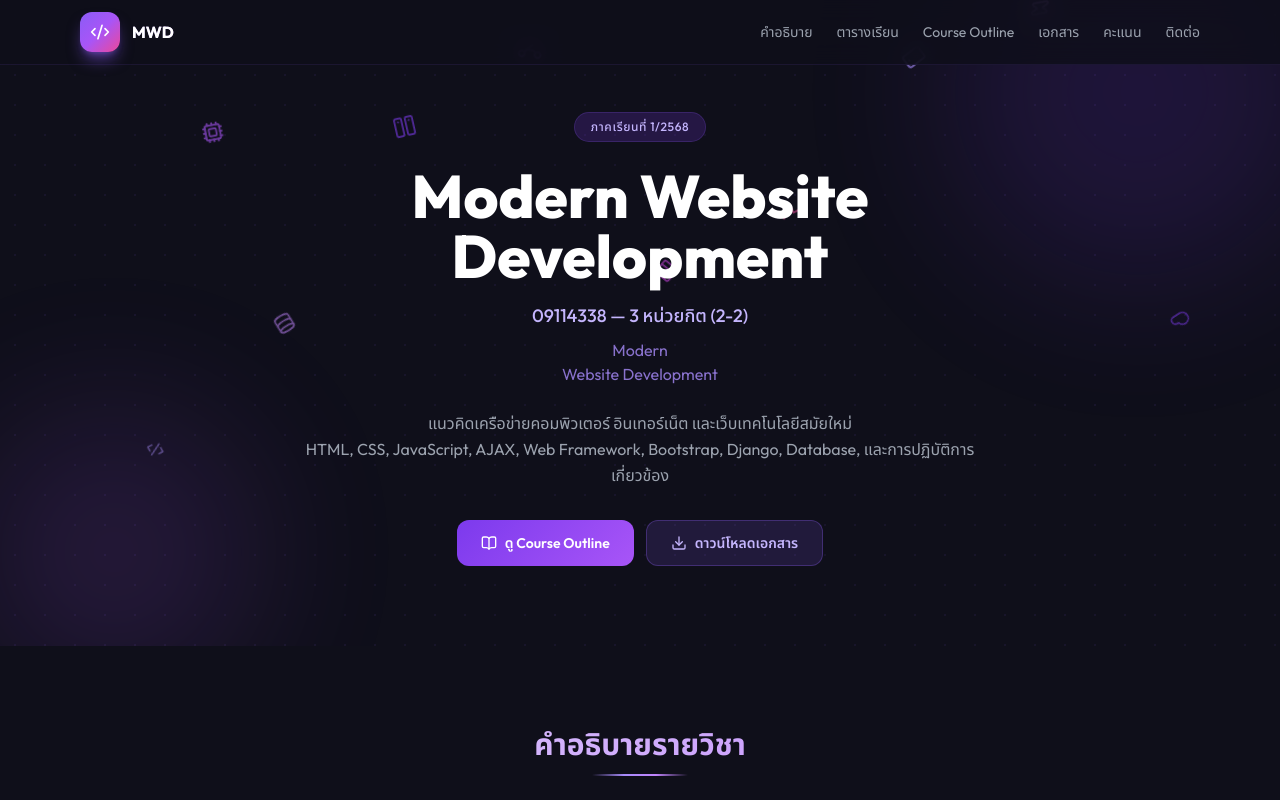
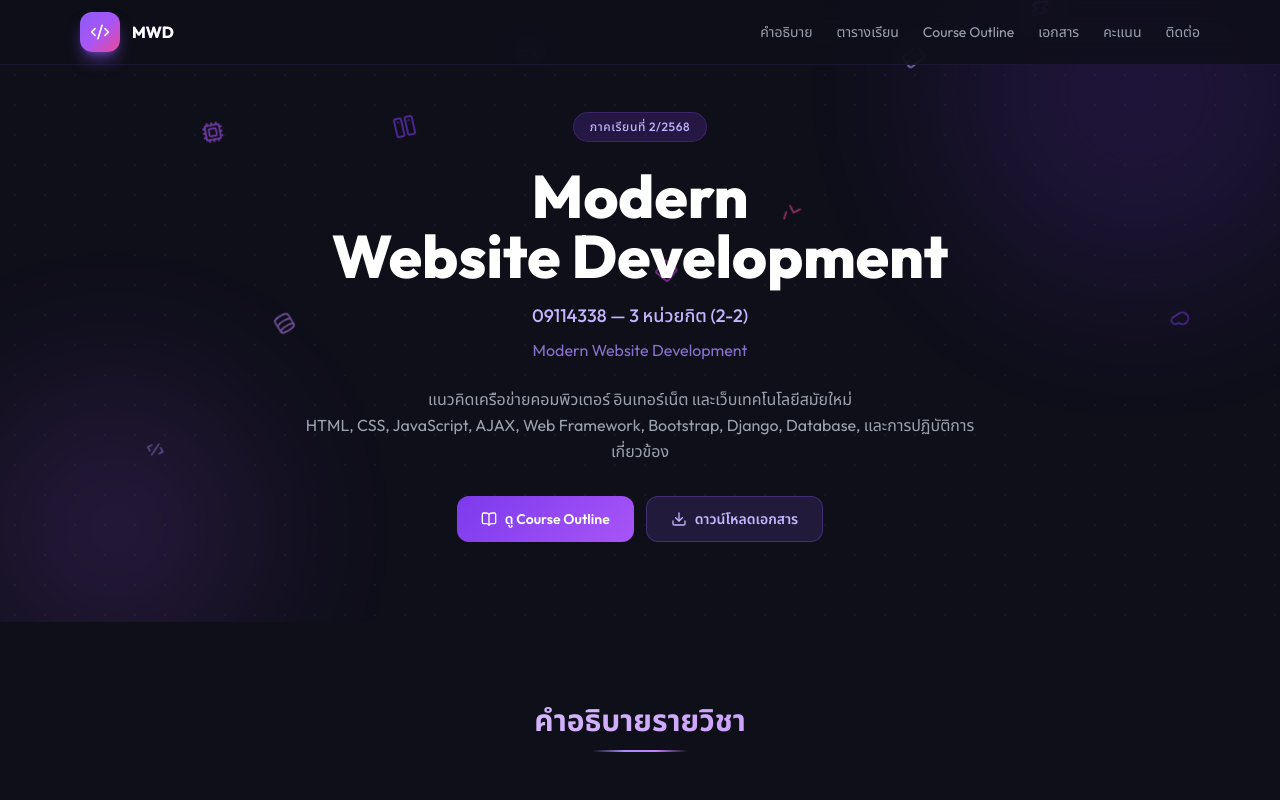
Before and after one commit to Araya-kh09/RMUTT_09114338, a plain HTML site: page index.html in a window 1280 px wide. Drawn offline with nearby package versions, Linux system fonts and the light colour scheme.

Commit message:
Update index.html

```diff
--- a/index.html
+++ b/index.html
@@ -190,12 +190,12 @@
     <div class="floating-orb w-96 h-96 bg-violet-600" style="top:-100px;right:-50px;"></div>
     <div class="floating-orb w-72 h-72 bg-purple-500" style="bottom:-50px;left:-30px;"></div>
     <div class="max-w-5xl mx-auto relative z-10 text-center">
-     <div class="anim-fade-up anim-delay-1"><span id="hero-semester" class="inline-block px-4 py-1.5 rounded-full text-xs font-medium tracking-wider uppercase bg-violet-600/20 text-violet-300 border border-violet-500/20 mb-6">ภาคเรียนที่ 1/2568</span>
+     <div class="anim-fade-up anim-delay-1"><span id="hero-semester" class="inline-block px-4 py-1.5 rounded-full text-xs font-medium tracking-wider uppercase bg-violet-600/20 text-violet-300 border border-violet-500/20 mb-6">ภาคเรียนที่ 2/2568</span>
      </div>
-     <h1 id="hero-title" class="text-4xl sm:text-5xl lg:text-6xl font-extrabold text-white leading-tight mb-4 anim-fade-up anim-delay-2">Modern Website<br>
+     <h1 id="hero-title" class="text-4xl sm:text-5xl lg:text-6xl font-extrabold text-white leading-tight mb-4 anim-fade-up anim-delay-2">Modern <br> Website
        Development</h1>
      <p id="hero-code" class="text-lg text-violet-300 font-medium mb-2 anim-fade-up anim-delay-3">09114338 — 3 หน่วยกิต (2-2)</p>
-     <p id="hero-code-en" class="text-base text-violet-400/80 font-normal mb-6 anim-fade-up anim-delay-3">Modern <br> Website Development</p>
+     <p id="hero-code-en" class="text-base text-violet-400/80 font-normal mb-6 anim-fade-up anim-delay-3">Modern Website Development</p>
      <p class="text-gray-400 max-w-2xl mx-auto mb-8 anim-fade-up anim-delay-4 leading-relaxed">แนวคิดเครือข่ายคอมพิวเตอร์ อินเทอร์เน็ต และเว็บเทคโนโลยีสมัยใหม่<br class="hidden sm:inline">
        HTML, CSS, JavaScript, AJAX, Web Framework, Bootstrap, Django, Database, และการปฏิบัติการเกี่ยวข้อง</p>
      <div class="flex flex-wrap justify-center gap-3 anim-fade-up anim-delay-5"><a href="#outline" class="btn-primary px-6 py-3 rounded-xl text-white font-semibold text-sm inline-flex items-center gap-2"> <i data-lucide="book-open" class="w-4 h-4"></i> ดู Course Outline </a> <a href="#materials" class="btn-download px-6 py-3 rounded-xl text-violet-300 font-semibold text-sm inline-flex items-center gap-2"> <i data-lucide="download" class="w-4 h-4"></i> ดาวน์โหลดเอกสาร </a>
```
